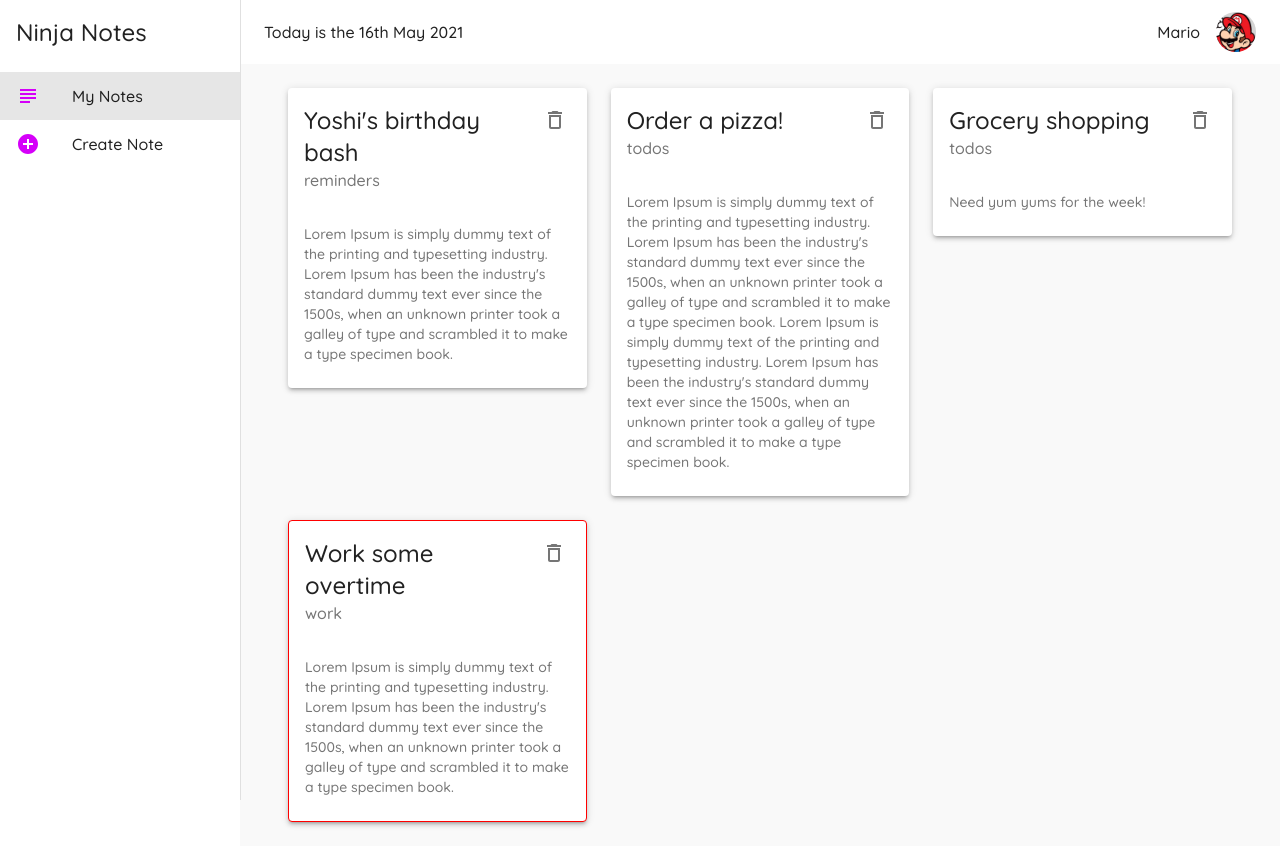
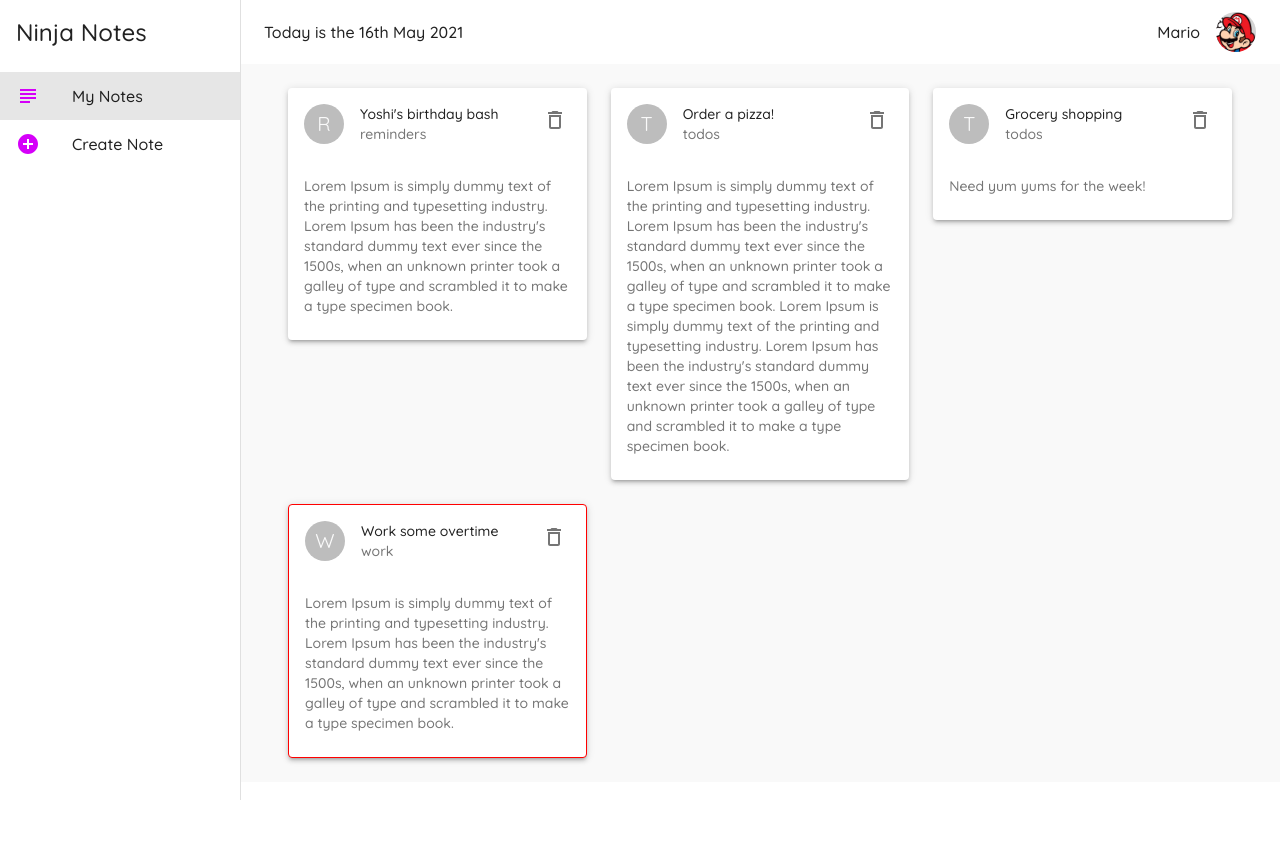
Before and after one commit to djwilkins/material-ui-tutorial, a React (Create React App) app: page / in a window 1280 px wide. After the commit the page ends 800 px from the top, so only its background shows below. Built offline with nearby package versions, Linux system fonts and the light colour scheme; data requests are answered from the project's data file.

Commit message:
Avatars - Implementing in Card Component (our Note Cards)
See README.md update and NoteCard.js diff

```diff
--- a/src/components/NoteCard.js
+++ b/src/components/NoteCard.js
@@ -5,6 +5,7 @@ import CardContent from '@material-ui/core/CardContent';
 import Typography from '@material-ui/core/Typography';
 import { IconButton, makeStyles } from '@material-ui/core';
 import { DeleteOutlined }  from '@material-ui/icons';
+import Avatar from '@material-ui/core/Avatar';
 
 const useStyles = makeStyles({
     test: {
@@ -23,6 +24,11 @@ export default function NoteCard({ note, handleDelete }) {
         <div>
             <Card elevation={3} className={classes.test}>
                 <CardHeader
+                avatar={
+                    <Avatar>
+                        {note.category[0].toUpperCase()}
+                    </Avatar>
+                }
                 action={
                     // <IconButton onClick={() => console.log('delete', note.title)}>
                     <IconButton onClick={() => handleDelete(note.id)}>
```
Also changed, not shown: 1 other file (tests, documents, lock files or other folders).
